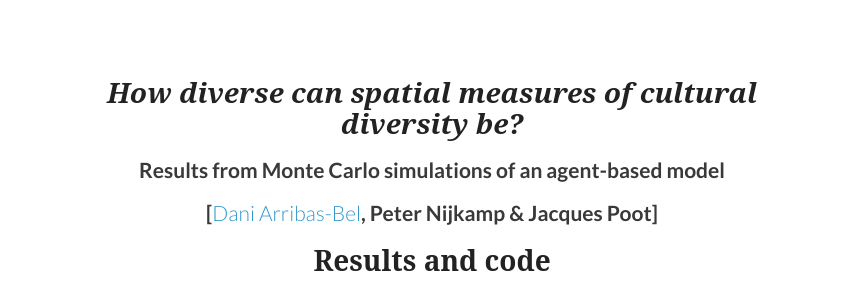
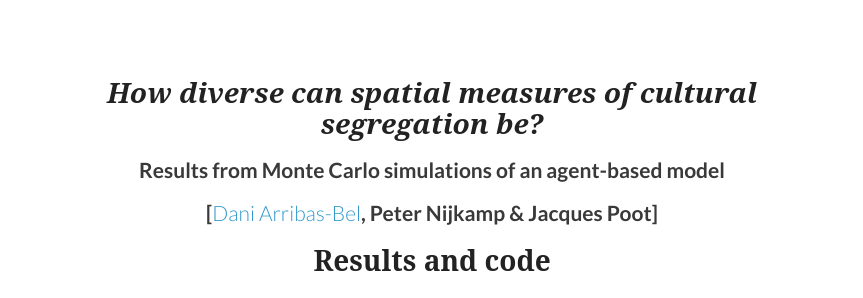
Before and after one commit to darribas/diversity_abm, a Jekyll site: the page built from index.html, in a window 1280 px wide. Shown: the top 298 px of the page, without its empty margins (208-1071 px from the left). Built offline with Jekyll 4.4.1, drawn with Linux system fonts in a browser that asks for light colours; some web fonts are replaced; Markdown is read by kramdown in place of the engine named in the settings.

Commit message:
Replacing diversity for segregation on title

```diff
--- a/_layouts/default.html
+++ b/_layouts/default.html
@@ -3,7 +3,7 @@
   <head>
     <meta charset="utf-8">
     <meta http-equiv="X-UA-Compatible" content="chrome=1">
-    <title>How diverse can spatial measures of cultural diversity be?</title>
+    <title>How diverse can spatial measures of cultural segregation be?</title>
 
     <link rel="stylesheet" href="stylesheets/styles.css">
     <link rel="stylesheet" href="stylesheets/pygment_trac.css">
@@ -16,7 +16,7 @@
     <div class="wrapper">
       <header>
 
-      <h1> <i> How diverse can spatial measures of cultural diversity be? </i></h1>
+      <h1> <i> How diverse can spatial measures of cultural segregation be? </i></h1>
       <h2> Results from Monte Carlo simulations of an agent-based model </h2>
 
                 <h2><center> [<a href="http://darribas.org">Dani
```
